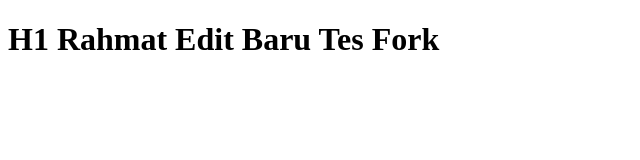
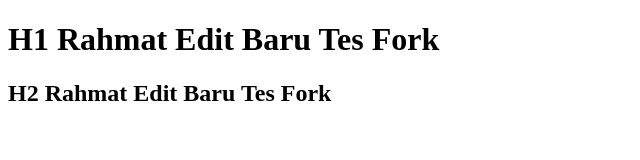
Before and after one commit to vidarRahmat/belajar-fullstack2, a plain HTML site: page index.html in a window 1280 px wide. Shown: the whole page, without its empty margins (0-640 px from the left). Drawn offline with Linux system fonts and the light colour scheme.

Commit message:
menambah H2

```diff
--- a/index.html
+++ b/index.html
@@ -7,5 +7,6 @@
 </head>
 <body>
     <h1>H1 Rahmat Edit Baru Tes Fork</h1>
+    <h2>H2 Rahmat Edit Baru Tes Fork</h2>
 </body>
 </html>
```
